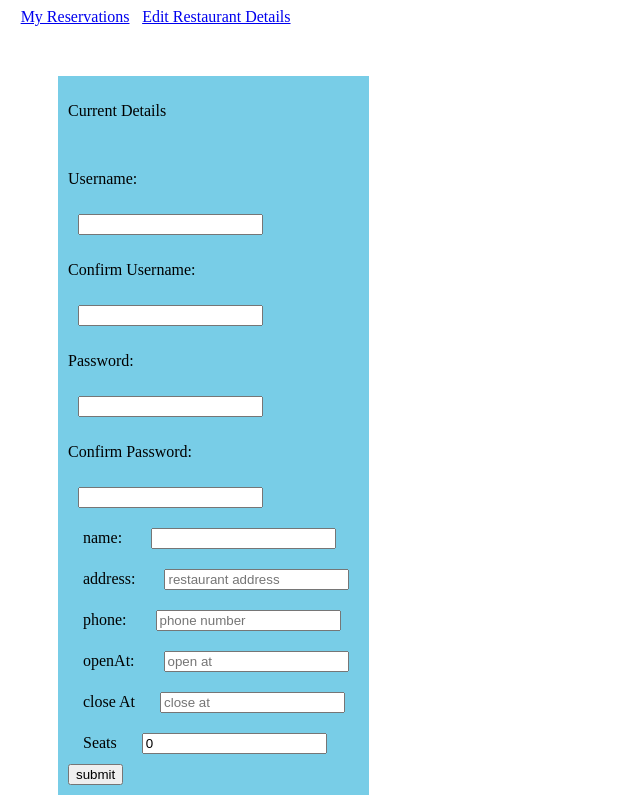
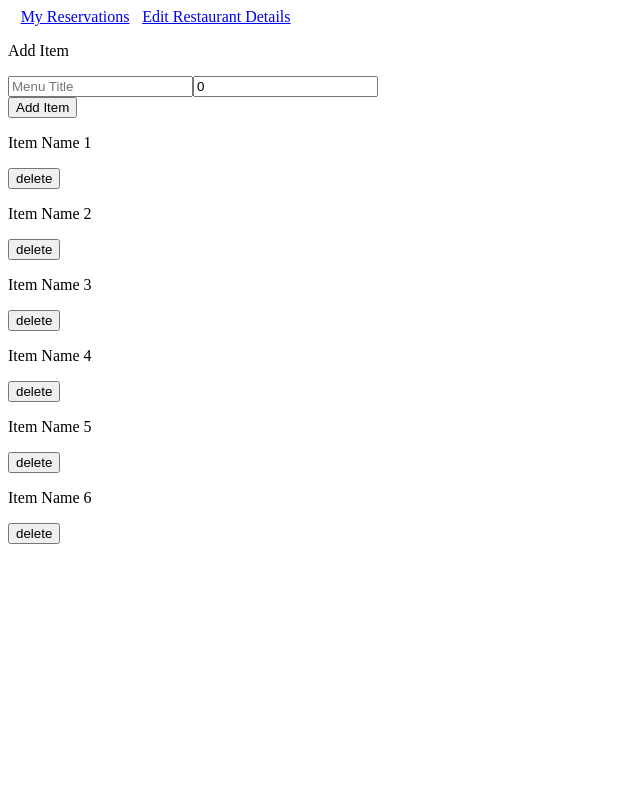
Before and after one commit to mahisha2022/reservation-app-project-frontend, an Angular app: page /adminDetails in a window 1280 px wide. Shown: the top 800 px of the page, without its empty margins (0-640 px from the left). Built offline with nearby package versions, Linux system fonts and the light colour scheme; no server answers.

Commit message:
removed old restaurant form out of the project

```diff
--- a/src/app/app.module.ts
+++ b/src/app/app.module.ts
@@ -22,7 +22,6 @@ import { HttpClientModule } from '@angular/common/http';
 import { MyReservationsComponent } from './pages/my-reservations/my-reservations.component';
 import { FormsModule, ReactiveFormsModule } from '@angular/forms';
 import { ReservationListComponent } from './components/reservation-list/reservation-list.component';
-import { RestaurantformComponent } from './components/restaurantform/restaurantform.component';
 import { CustomerformComponent } from './components/customerform/customerform.component';
 
 @NgModule({
@@ -45,7 +44,6 @@ import { CustomerformComponent } from './components/customerform/customerform.co
     ReservationListComponent,
     MenuItemComponent,
     MenuItemInputComponent,
-    RestaurantformComponent,
     CustomerformComponent
   ],
   imports: [
--- a/src/app/components/restaurantform/restaurantform.component.css
+++ /dev/null
@@ -1,21 +0,0 @@
-.container{
-    display: flex;
-    width: fit-content;
-    margin: 50px;
-}
-.left-column{
-    flex: 1;
-    padding: 10px;
-    background-color: rgba(83, 192, 225, 0.785);
-}
-.right-colum{
-    flex:1;
-    padding: 10px;
-}
-label{
-    margin: 5px;
-    padding: 10px;
-}
-input{
-    margin: 10px;
-}
--- a/src/app/components/restaurantform/restaurantform.component.html
+++ /dev/null
@@ -1,38 +0,0 @@
-<div class="container">
-    <div class="left-column">
-        <p>{{formTitle}}</p>
-        <br>
-        <p class="row">Username:</p>
-        <input class="row" type="text" id="username" [(ngModel)]="username">
-        <p class="row">Confirm Username:</p>
-        <input class="row" type="text" id="username" [(ngModel)]="confirm_username">
-        <p>Password:</p>
-        <input type="text" id="password" [(ngModel)]="password">
-        <p>Confirm Password:</p>
-        <input type="text" id="password" [(ngModel)]="confirm_password">
-        <br>
-        <label for="">name: </label>
-        <input [(ngModel)]="name">
-        <br>
-        <label for="">address: </label>
-        <input [(ngModel)]="address" placeholder="restaurant address">
-        <br>
-        <label> phone: </label>
-        <input [(ngModel)]="phone" placeholder="phone number">
-        <br>
-        <label>openAt: </label>
-        <input [(ngModel)]="openAt" placeholder="open at">
-        <br>
-        <label> close At</label>
-        <input [(ngModel)]="closeAt" placeholder="close at">
-        <br>
-        <label for="">Seats</label>
-        <input [(ngModel)]="totalSeats" placeholder="total number of seats">
-        <br>
-        <button routerLink="/restaurantPage" (click)="submit()">submit</button>
-    </div>
-<div class="right-column">
-
-</div>
-
-</div>
--- a/src/app/components/restaurantform/restaurantform.component.ts
+++ /dev/null
@@ -1,65 +0,0 @@
-import { Component, Input, OnInit } from '@angular/core';
-import { Restaurant } from 'src/app/models/Restaurant';
-import { RestaurantService } from 'src/app/services/restaurant.service';
-
-@Component({
-  selector: 'app-restaurantform',
-  templateUrl: './restaurantform.component.html',
-  styleUrls: ['./restaurantform.component.css']
-})
-export class RestaurantformComponent implements OnInit{
-
-  /**
-   * Member Variables
-   */
-
-  restaurants: Restaurant[] = [];
-  name: string = "";
-  address: string = "";
-  phone: string = "";
-  openAt: string = "";
-  closeAt: string = "";
-  totalSeats: number = 0;
-  username : string = "";
-  confirm_username : string = "";
-  password : string = "";
-  confirm_password : string = "";
-  @Input()
-  formTitle: string = "restaurant registration form";
-
-
-
-  /**
-   * Constructor
-   */
-
-  constructor(private restaurantService: RestaurantService) { }
-
-
-
-  /**
-   * Class Methods
-   */
-
-  ngOnInit() {
-    this.getRestaurants();
-  }
-
-  getRestaurants() {
-    this.restaurantService.getRestaurant()
-      .subscribe((restaurants: Restaurant[]) => {
-        this.restaurants = restaurants;
-      });
-  }
-
-  submit(): void{
-    let restaurant: Restaurant = {
-      username: this.username, passwd: this.password,
-      name: this.name, address: this.address, phone: this.phone,
-      openAt: this.openAt, closeAt: this.closeAt, totalSeats: this.totalSeats,
-      reservations: []
-    };
-    this.restaurantService.postRestaurant(restaurant).subscribe();
-  }
-
-}
--- a/src/app/pages/admin-restaurant-details/admin-restaurant-details.component.html
+++ b/src/app/pages/admin-restaurant-details/admin-restaurant-details.component.html
@@ -1,6 +1,4 @@
 <app-restaurant-navbar></app-restaurant-navbar>
-<br>
-<app-restaurantform [formTitle]="formTitle"></app-restaurantform>
 <br>
 <app-menu-item-input (addItemEvent)="addItem($event)"></app-menu-item-input>
 <br>
--- a/src/app/pages/sign-up/sign-up.component.html
+++ b/src/app/pages/sign-up/sign-up.component.html
@@ -32,7 +32,7 @@
       <label>Restaurant Name</label><br>
       <input type="text" formControlName="restaurant_name">
       <div *ngIf="form.controls['restaurant_name'].invalid" class="invalid-input">
-        Restqurants require names
+        Restaurants require names
       </div>
     </div>
 
--- a/src/app/pages/sign-up/sign-up.component.ts
+++ b/src/app/pages/sign-up/sign-up.component.ts
@@ -46,6 +46,8 @@ export class SignUpComponent implements OnInit {
     private restaurantService: RestaurantService,
     private fb: FormBuilder) { }
 
+
+
   /**
    * Class Methods
    */
```
Also changed, not shown: 1 other file (tests, documents, lock files or other folders).
